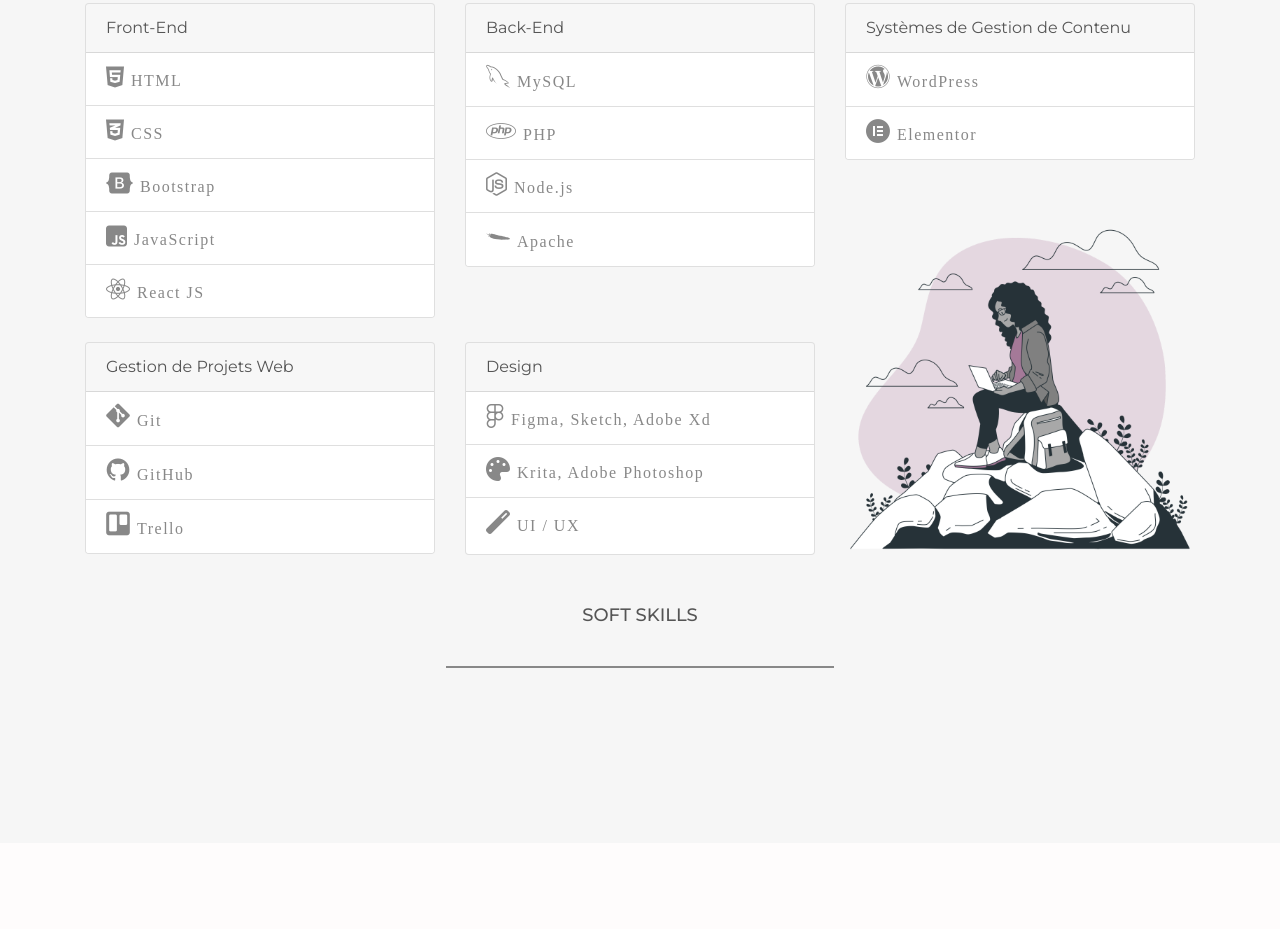
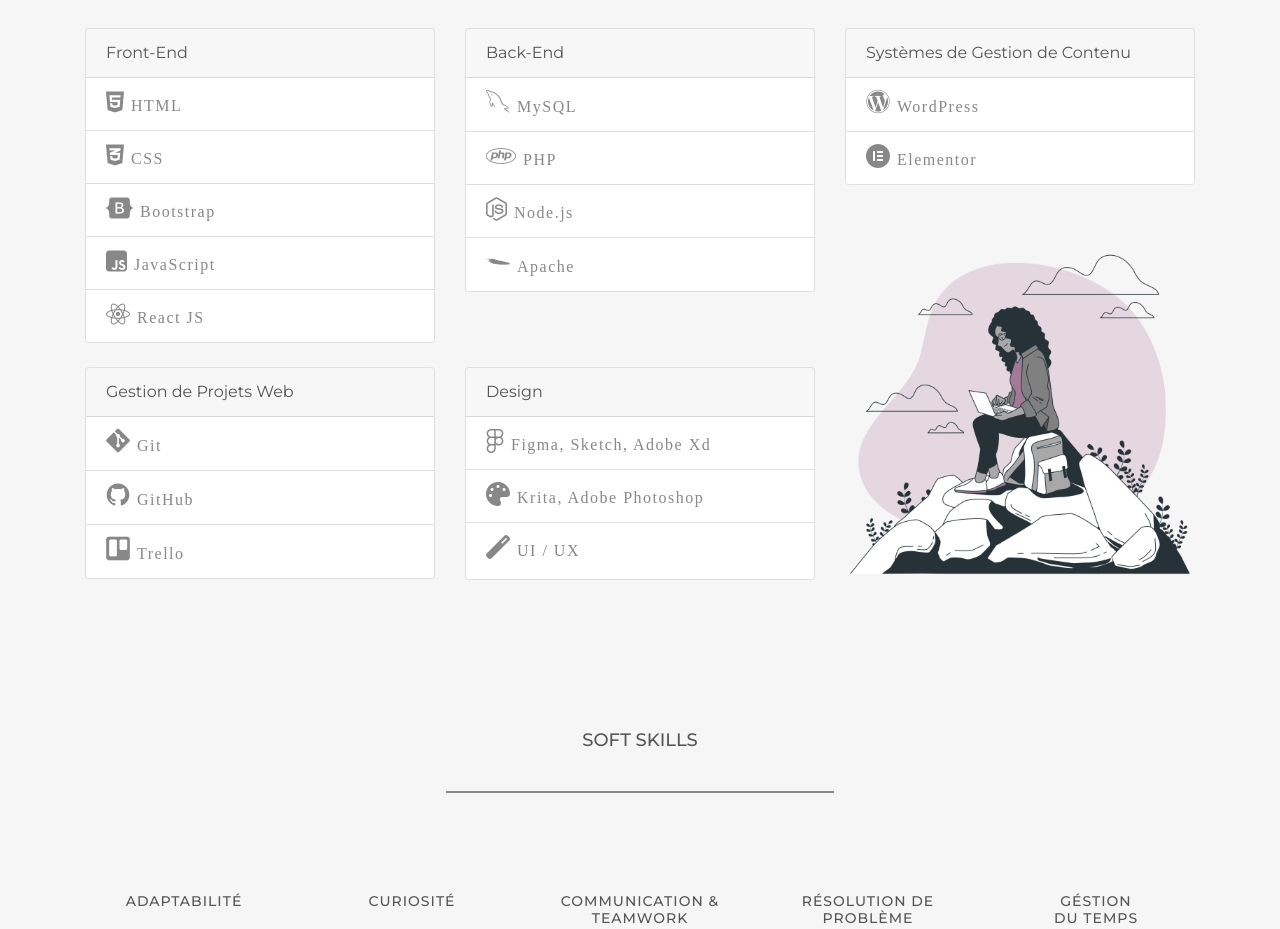
Before and after one commit to stephouz-ck/portfolio, a plain HTML site: page index-fr.html in a window 1280 px wide. Shown: the part 1871-2800 px from the top of the page. Drawn offline with nearby package versions, Linux system fonts and the light colour scheme.

Commit message:
fifteenth commit - refined details

```diff
--- a/css/style.css
+++ b/css/style.css
@@ -179,24 +179,15 @@ header .intro-text {
 
 /* LINE DECORATION */
 .deco {
-	margin-bottom: 75px;
-	margin-top: 20px;
+	background-color: #888;
+	height: 2px;
+	margin-bottom: 100px;
+	margin-top: 100px;
+	width: 35%;
 }
 
-.deco-top {
-	margin-bottom: 100px;
-	margin-top: 100px;
-}
-
-.deco-bottom {
-	margin-bottom: 100px;
-	margin-top: 100px;
-}
-
-.deco, .deco-top, .deco-bottom {
-	background-color: #888;
-	height: 2px;
-	width: 35%;
+.deco-comp {
+	margin-top: 20px;
 }
 
 /* portfolio */
@@ -247,10 +238,13 @@ header .intro-text {
 	font-size: 1.5rem;
 }
 
-/* experiences */
-/* .card-exp {
-	box-shadow: 12px 12px 0 1px #351C58;
-} */
+.soft-skills-title {
+	padding-top: 100px;
+}
+
+.soft-skills {
+	margin-bottom: 50px;
+}
 
 /* Color Decoration */
 .color-deco {
--- a/index-fr.html
+++ b/index-fr.html
@@ -5,7 +5,7 @@
   <meta charset="utf-8">
   <!-- Bootstrap responsive -->
   <meta name="viewport" content="width=device-width, initial-scale=1, shrink-to-fit=no">
-  <title>Stephanie C-K - Portfolio</title>
+  <title>Stephanie C-K - Intégrateuse Web</title>
   <meta name="description" content="">
   <meta name="author" content="">
 
@@ -70,7 +70,7 @@
       <div class="container">
         <div class="row">
           <div class="col-12">
-            <div class="deco-top mx-auto"></div>
+            <div class="deco mx-auto"></div>
           </div>
         </div>
         <div class="row">
@@ -83,12 +83,12 @@
             </div>
           </div>
           <div class="col text-center">
-            <img src="img/about3.jpg" class="about-img mx-auto" alt="">
+            <img src="img/about.jpg" class="about-img mx-auto" alt="">
           </div>
         </div>
         <div class="row">
           <div class="col-12">
-            <div class="deco-bottom mx-auto"></div>
+            <div class="deco mx-auto"></div>
           </div>
         </div>
       </div>
@@ -105,7 +105,7 @@
             <h3>HARD SKILLS</h3>
           </div>
         </div>
-        <div class="deco mx-auto"></div>
+        <div class="deco-comp deco mx-auto"></div>
         <div class="row mb-5">
           <div class="col-4">
             <div class="card comp mb-4">
@@ -173,13 +173,29 @@
             <img src="img/illustration-bro.png" alt="">
           </div>
         </div>
-
-        <div class="row">
+        <div class="row soft-skills-title">
           <div class="col-6 text-center mx-auto">
             <h3>SOFT SKILLS</h3>
           </div>
         </div>
-        <div class="deco mx-auto"></div>
+        <div class="deco-comp deco mx-auto"></div>
+        <div class="row soft-skills">
+          <div class="col-2 text-center mx-auto">
+            <h4>Adaptabilité</h4>
+          </div>
+          <div class="col-2 text-center mx-auto">
+            <h4>Curiosité</h4>
+          </div>
+          <div class="col-2 text-center mx-auto">
+            <h4>Communication &<br>Teamwork</h4>
+          </div>
+          <div class="col-2 text-center mx-auto">
+            <h4>Résolution de Problème</h4>
+          </div>
+          <div class="col-2 text-center mx-auto">
+            <h4>Géstion<br>du Temps</h4>
+          </div>
+        </div>
       </div>
     </div>
     <!-- FORMATIONS -->
@@ -352,7 +368,7 @@
         <div class="row">
           <div class="col-12 text-center footer-text">
             <div class="footer-text">
-              <h3>Vous avez un projet que vous souhaitez concrétiser ?</h3>
+              <h3>Vous avez un projet web que vous souhaitez concrétiser ?</h3>
               <p>CONTACTEZ NOUS</p>
               <div class="deco mx-auto"></div>
               <a href="#" class="btn btn-custom btn-lg page-scroll">Contact</a> <a href="https://www.linkedin.com/in/s-corpuz-kunegel/" class="btn btn-custom btn-lg page-scroll">LinkedIn</a> <a href="https://github.com/pseudonymphe"
```
Also changed, not shown: index.html (+26 -9 lines), about3.jpg (renamed from img/about3.jpg), img/about.jpg (added).
